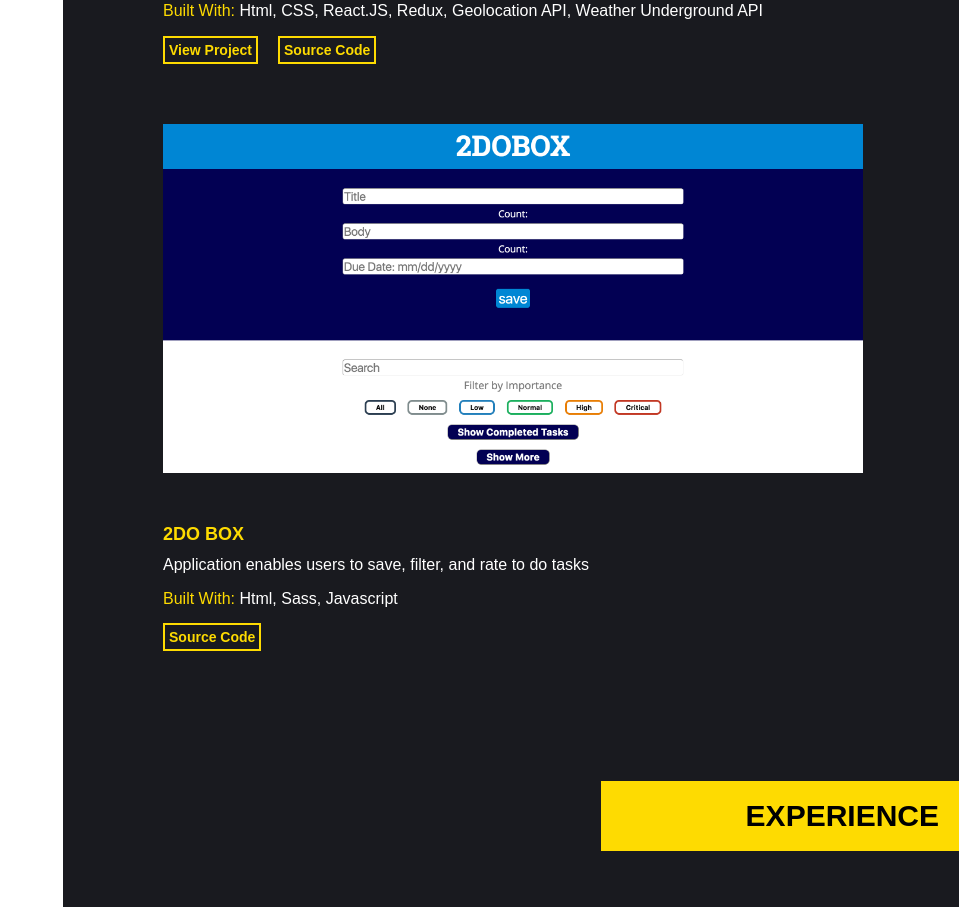
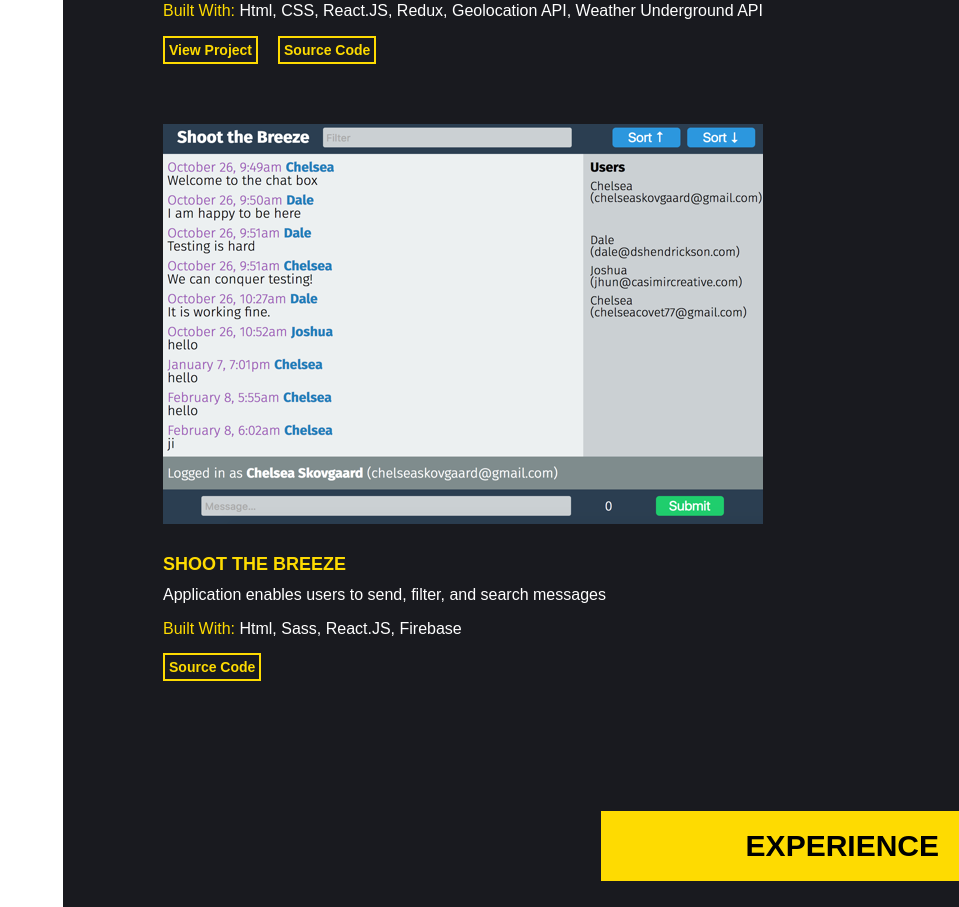
Before and after one commit to ChelseaSkovgaard/ChelseaSkovgaard.github.io, a React (Create React App) app: page / in a window 1280 px wide. Shown: the part 1880-2787 px from the top of the page, without its empty margins (321-1280 px from the left). Built offline with nearby package versions, Linux system fonts and the light colour scheme.

Commit message:
projects styles updated

```diff
--- a/src/styles/project-style.css
+++ b/src/styles/project-style.css
@@ -54,9 +54,8 @@
 }
 
 #project-three{
-  background-image: url(../images/ToDoBox-2.png);
+  background-image: url(../images/shoot-breeze-standard.png);
   height: 400px;
-  margin-bottom: 0;
 }
 /*
 #project-four{
--- a/src/work.js
+++ b/src/work.js
@@ -50,11 +50,11 @@ class Work extends Component {
         <div className="project">
           <div id="project-three"></div>
           <div className="project-info">
-            <h2>2DO BOX </h2>
-            <p>Application enables users to save, filter, and rate to do tasks</p>
+            <h2>SHOOT THE BREEZE </h2>
+            <p>Application enables users to send, filter, and search messages</p>
             <p className="build-section">
               <span className="build-heading">Built With: </span>
-              <span> Html, Sass, Javascript </span>
+              <span> Html, Sass, React.JS, Firebase </span>
             </p>
             <form action="https://github.com/ChelseaSkovgaard/2DoBox-Pivot" method="get">
             <button> Source Code </button>
```
Also changed, not shown: src/images/shoot-breeze-standard.png (added), src/images/weather-dux-standard.png.
